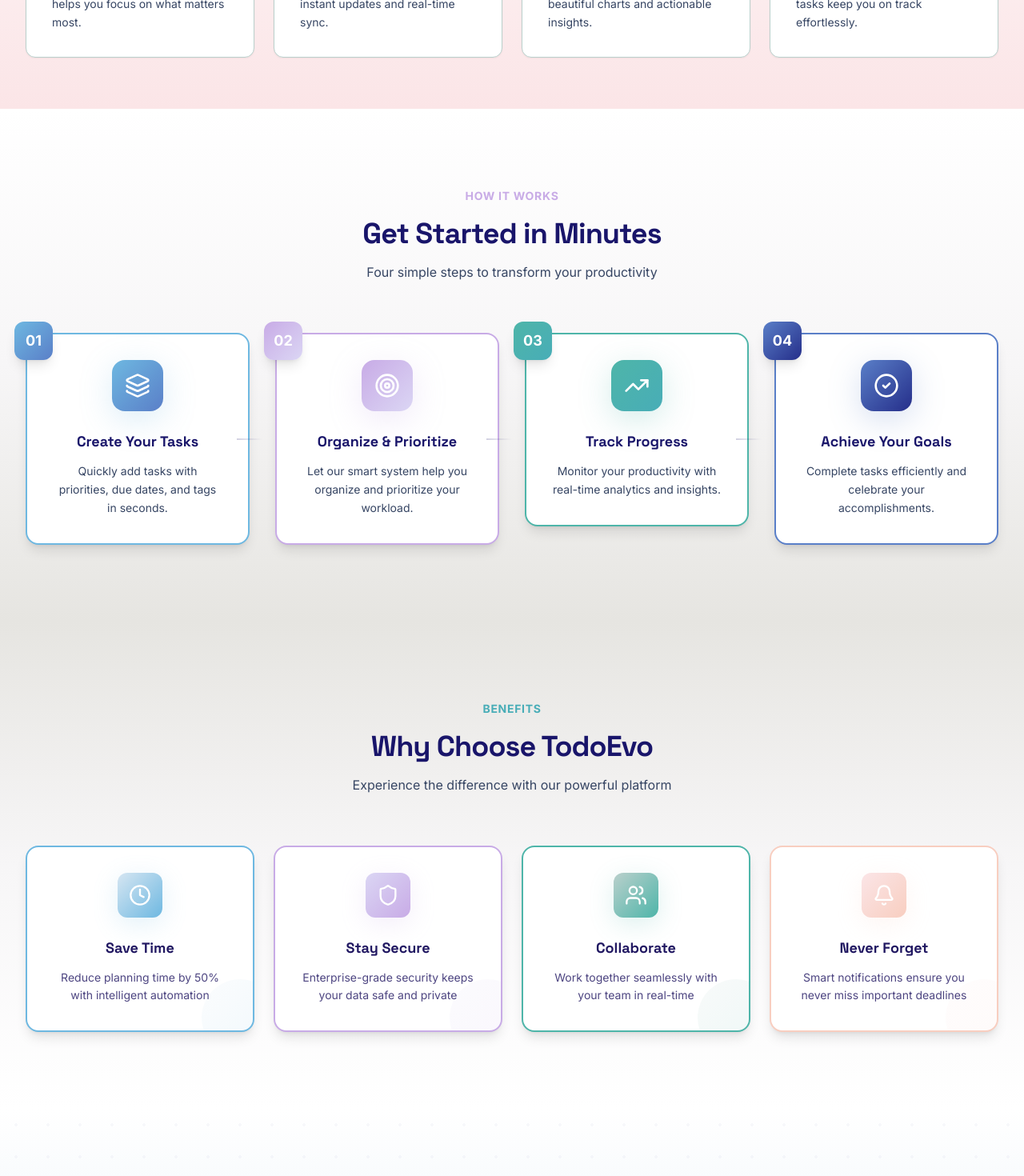
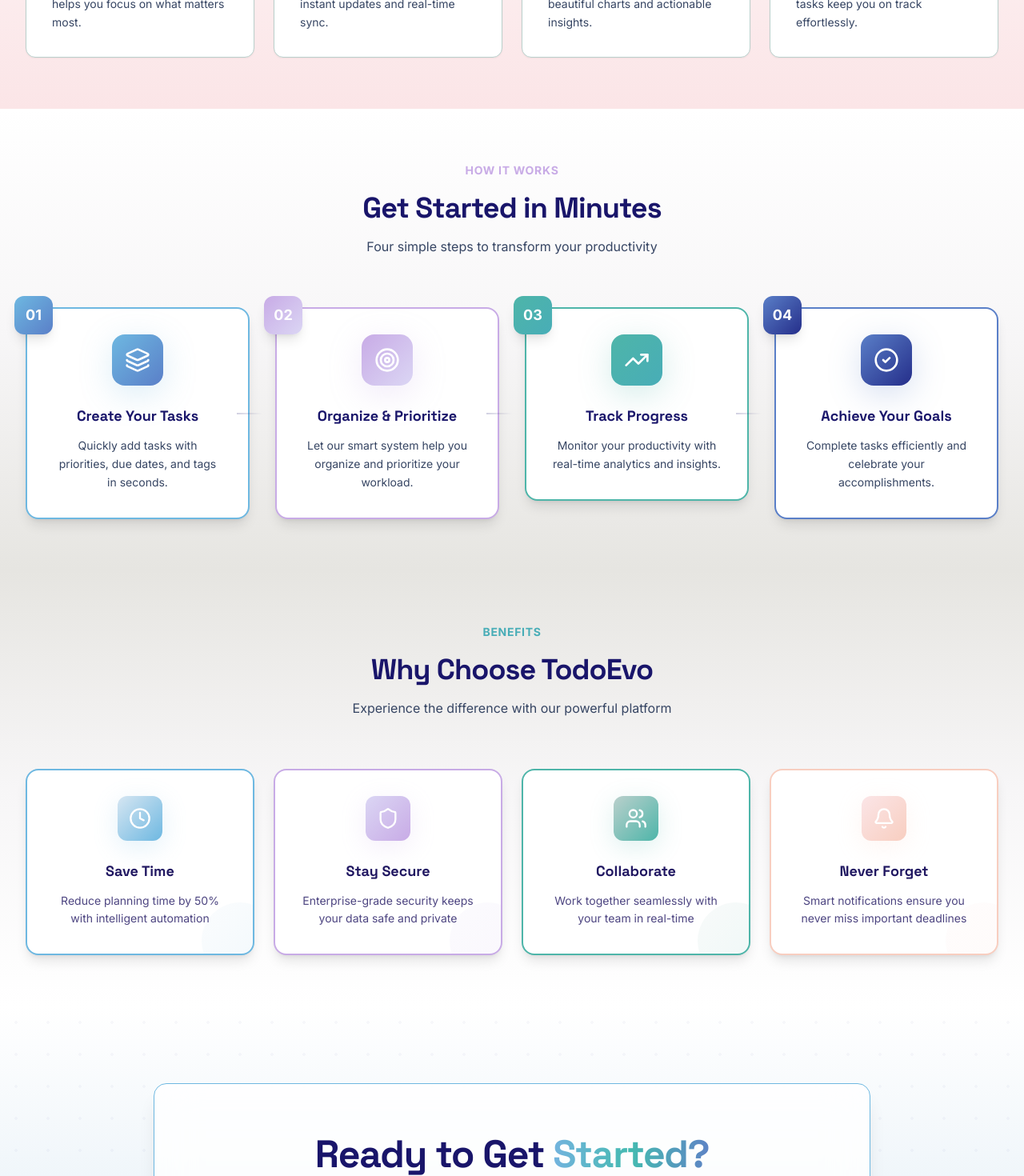
Before and after one commit to Fatima367/Evolution-of-Todo, a Next.js app in the folder phase2-todo-web/frontend/: page / in a window 1280 px wide. Shown: the part 1020-2490 px from the top of the page at 80% size. Built offline with nearby package versions, Linux system fonts and the light colour scheme; no server answers.

Commit message:
fix: extra gap between 2 sections

```diff
--- a/phase2-todo-web/frontend/app/page.tsx
+++ b/phase2-todo-web/frontend/app/page.tsx
@@ -436,7 +436,7 @@
       </section>
 
       {/* How It Works Section */}
-      <section className="py-24 px-4 sm:px-6 lg:px-8 bg-gradient-to-b from-white via-[#F7F6F7] to-[#E6E5E1] dark:from-[#252E8A]/20 dark:to-[#0E0E34]">
+      <section className="py-16 px-4 sm:px-6 lg:px-8 bg-gradient-to-b from-white via-[#F7F6F7] to-[#E6E5E1] dark:from-[#252E8A]/20 dark:to-[#0E0E34]">
         <div className="max-w-7xl mx-auto">
           <motion.div
             initial={{ opacity: 0, y: 20 }}
@@ -551,7 +551,7 @@
       </section>
 
       {/* Benefits Section */}
-      <section className="py-24 px-4 sm:px-6 lg:px-8 bg-gradient-to-b from-[#E6E5E1] via-[#F7F6F7] to-white dark:from-[#0E0E34] dark:to-[#252E8A]/20">
+      <section className="py-16 px-4 sm:px-6 lg:px-8 bg-gradient-to-b from-[#E6E5E1] via-[#F7F6F7] to-white dark:from-[#0E0E34] dark:to-[#252E8A]/20">
         <div className="max-w-7xl mx-auto">
           <motion.div
             initial={{ opacity: 0, y: 20 }}
```
